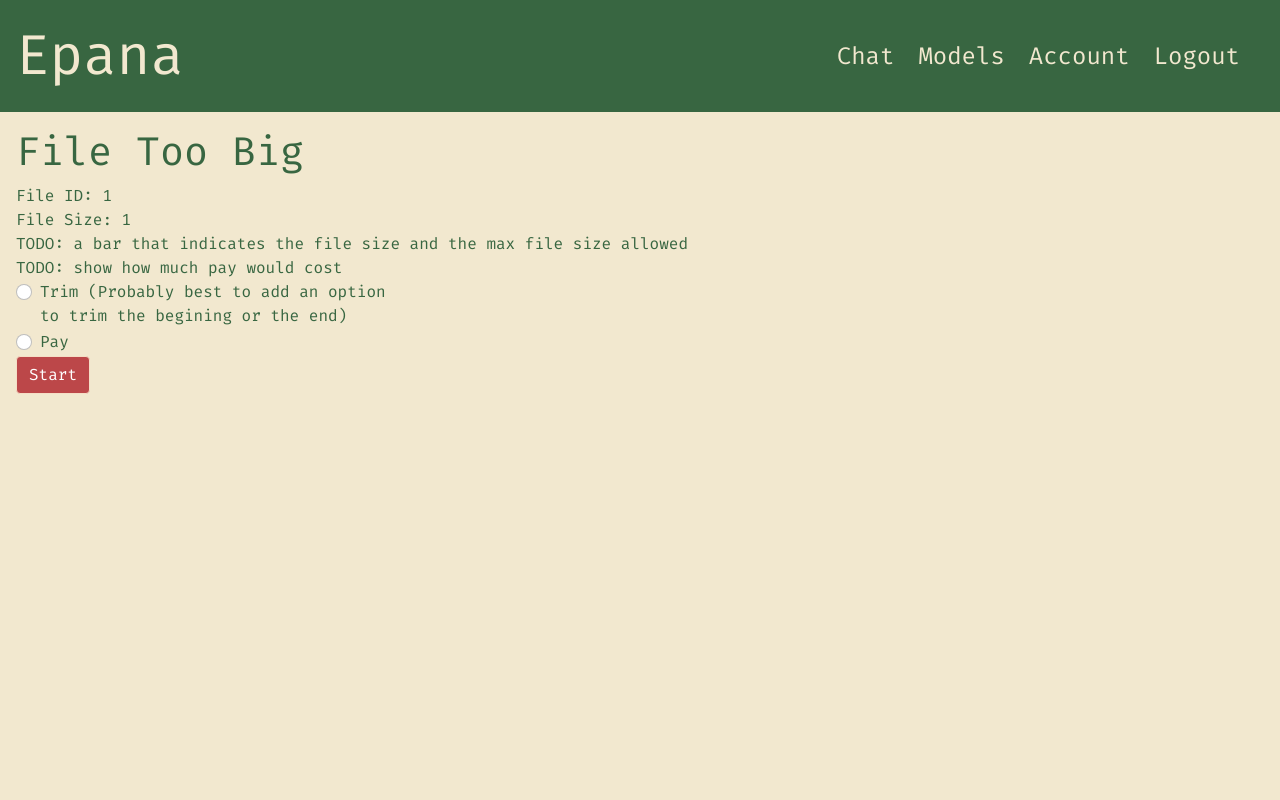
After one commit to jespereggers/epana-ai, a Flask app: page /size_too_big in a window 1280 px wide. The commit adds this page. Run offline with Flask 3, Linux system fonts and the light colour scheme; the visitor is signed in with stand-in values (Sample User, id 1).

Commit message:
added size_too_big route; refactored model creation to a helper function

```diff
--- a/epanaFlask/app.py
+++ b/epanaFlask/app.py
@@ -17,6 +17,7 @@ from playground import askBot
 
 DATABASE = 'epanaFlask/epana'
 API_KEY = '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'
+MAX_FILE_SIZE = -1
 
 app = Flask(__name__)
 app.secret_key = 'your_secret_key_here'
@@ -118,22 +119,25 @@ def create_model():
         db = get_db()
         cursor = db.cursor()
 
-        cursor.execute("SELECT id FROM input_files WHERE name = (?)", (file_name,))
-        file_id = cursor.fetchall()[0][0]
-        # recreate the file names;
-        # TODO: Currently not working when there is no file in the database, because the file_id is None
-        output_file_name = "output_" + str(file_id) + ".jsonl"
-        output_file_path = "output_files/" + output_file_name
-        verification_file_name = "verification_" + str(file_id) + ".jsonl"
-        verification_file_path = "output_files/" + verification_file_name
-        # start the fine-tuning job
-        return apology("THIS APOLOGY PREVENTS THE FINETUNING JOB FROM STARTING, BECAUSE IT WILL COST MONEY! REMOVE "
-                       "WITH CAUTION! NO GUARANTEE ON NOT CREATING AN INFINIT LOOP, GIVING YOUR LAST DIME TO OPENAI",
-                       400)
-        data = start_finetuning_job(API_KEY, output_file_path,
-                                    verification_file_path)
+        cursor.execute("SELECT id, size FROM input_files WHERE name = (?) AND owner_id = (?)",
+                       (file_name, session["user_id"],))
+        rows = cursor.fetchall()
+        print(rows)
+        file_id = rows[0][0]
+        file_size = rows[0][1]
+        # make sure the select menu was not manipulated
+        if not file_id:
+            return apology("File not found", 400)
+        # store the file id in the session to allow usage in the size_too_big route
+        session["file_id_for_model"] = file_id
+        session["file_size_for_model"] = file_size
+        if file_size > MAX_FILE_SIZE:
+            return redirect("/size_too_big")
+
+        # bad style; function should not start the model creation and return the data as well
+        data = start_model_creation()
+
         return render_template("create_model.html", data=data)
-
 
     else:
         # get models from database and pass them to the template
@@ -142,6 +146,26 @@ def create_model():
         cursor.execute("SELECT name FROM input_files WHERE owner_id = (?)", (session["user_id"],))
         files = cursor.fetchall()
         return render_template("create_model.html", files=files)
+
+
+@app.route('/size_too_big', methods=["GET", "POST"])
+@login_required
+def size_too_big():
+    """Route to display when the file size is too big"""
+    if request.method == "POST":
+        user_choice = request.form.get("choice")
+        if user_choice == "trim":
+            # TODO: implement trimming and then start the model creation
+            return apology("Trimming not implemented yet", 400)
+        if user_choice == "pay":
+            # TODO: implement payment and then start the model creation
+            return apology("Payment not implemented yet", 400)
+        else:
+            return apology("Please select an option", 400)
+    else:
+        file_id = session["file_id_for_model"]
+        file_size = session["file_size_for_model"]
+        return render_template("size_too_big.html", file_id=file_id, file_size=file_size)
 
 
 @app.route('/upload_file', methods=["GET", "POST"])
@@ -389,6 +413,7 @@ def logout():
 
 @app.route('/api/chat', methods=['POST'])
 def api_chat():
+    """API endpoint for the chat"""
     data_dict = request.json
     user_prompt = data_dict.get("user_prompt")
     # print("Line 326: user_prompt: ", user_prompt)
@@ -414,6 +439,25 @@ def api_chat():
     return json.dumps(response_data)
 
 
+def start_model_creation():
+    """Starts the model creation process and returns the data from the API"""
+    # get the file id from the session
+    file_id = session["file_id_for_model"]
+    # recreate the file names;
+    # TODO: Currently not working when there is no file in the database, because the file_id is None
+    output_file_name = "output_" + str(file_id) + ".jsonl"
+    output_file_path = "output_files/" + output_file_name
+    verification_file_name = "verification_" + str(file_id) + ".jsonl"
+    verification_file_path = "output_files/" + verification_file_name
+    # start the fine-tuning job
+    return apology("THIS APOLOGY PREVENTS THE FINETUNING JOB FROM STARTING, BECAUSE IT WILL COST MONEY! REMOVE "
+                   "WITH CAUTION! NO GUARANTEE ON NOT CREATING AN INFINIT LOOP, GIVING YOUR LAST DIME TO OPENAI",
+                   400)
+    data = start_finetuning_job(API_KEY, output_file_path,
+                                verification_file_path)
+    return data
+
+
 @app.route('/api/model_creator', methods=['POST'])
 def api_model_creator():
     data_dict = request.json
--- a/epanaFlask/static/model_creator.js
+++ b/epanaFlask/static/model_creator.js
@@ -10,6 +10,10 @@ document.addEventListener("DOMContentLoaded", function () {
     });
 });
 
+/**
+ * Update the text of the pay button
+ * @param text the new text of the pay button
+ */
 function updateButton(text) {
     let payButton = document.getElementById("payButton");
     payButton.textContent = text;
--- a/epanaFlask/static/styles.css
+++ b/epanaFlask/static/styles.css
@@ -53,6 +53,12 @@ main form {
     box-shadow: 0 0 0.2rem 0.1rem #8a8a8a;
 }
 
+/* FIXME: not working; used in size_too_big */
+#form-check-input {
+    background-color: #BC4749;
+    border-color: #BC4749;
+}
+
 
 .btn {
     font-size: 1em;
--- a/epanaFlask/templates/create_model.html
+++ b/epanaFlask/templates/create_model.html
@@ -24,6 +24,7 @@ Create Model
     </div>
     <button class="btn btn-red" type="submit" id="payButton">Pay $X</button>
     <button class="btn btn-red">Resize Database</button>
+    Remove one button and change the js that was previously changing the button text
 
 </form>
 
--- /dev/null
+++ b/epanaFlask/templates/size_too_big.html
@@ -0,0 +1,36 @@
+{% extends "layout.html" %}
+
+{% block title %}
+File Too Big
+{% endblock %}
+
+{% block css %}
+<link href="/static/file_too_big.css" rel="stylesheet">
+<!-- <script src="/static/file_too_big.js"></script> -->
+{% endblock %}
+
+{% block main %}
+<h1>File Too Big</h1>
+
+File ID: {{ file_id }}
+<br>
+File Size: {{ file_size }}
+<br>
+TODO: a bar that indicates the file size and the max file size allowed
+<br>
+TODO: show how much pay would cost
+<form action="/size_too_big" method="post">
+    <div class="form-check">
+        <input class="form-check-input" type="radio" name="choice" class="" id="Trim" value="trim">
+        <label class="form-check-label" for="Trim">Trim (Probably best to add an option to trim the begining or
+            the end)</label>
+    </div>
+    <div class="form-check">
+        <input class="form-check-input" type="radio" name="choice" class="" id="Pay" value="pay">
+        <label class="form-check-label" for="Pay">Pay</label>
+    </div>
+    <button class="btn btn-red" type="submit" id="startButton">Start</button>
+</form>
+
+
+{% endblock %}
```
